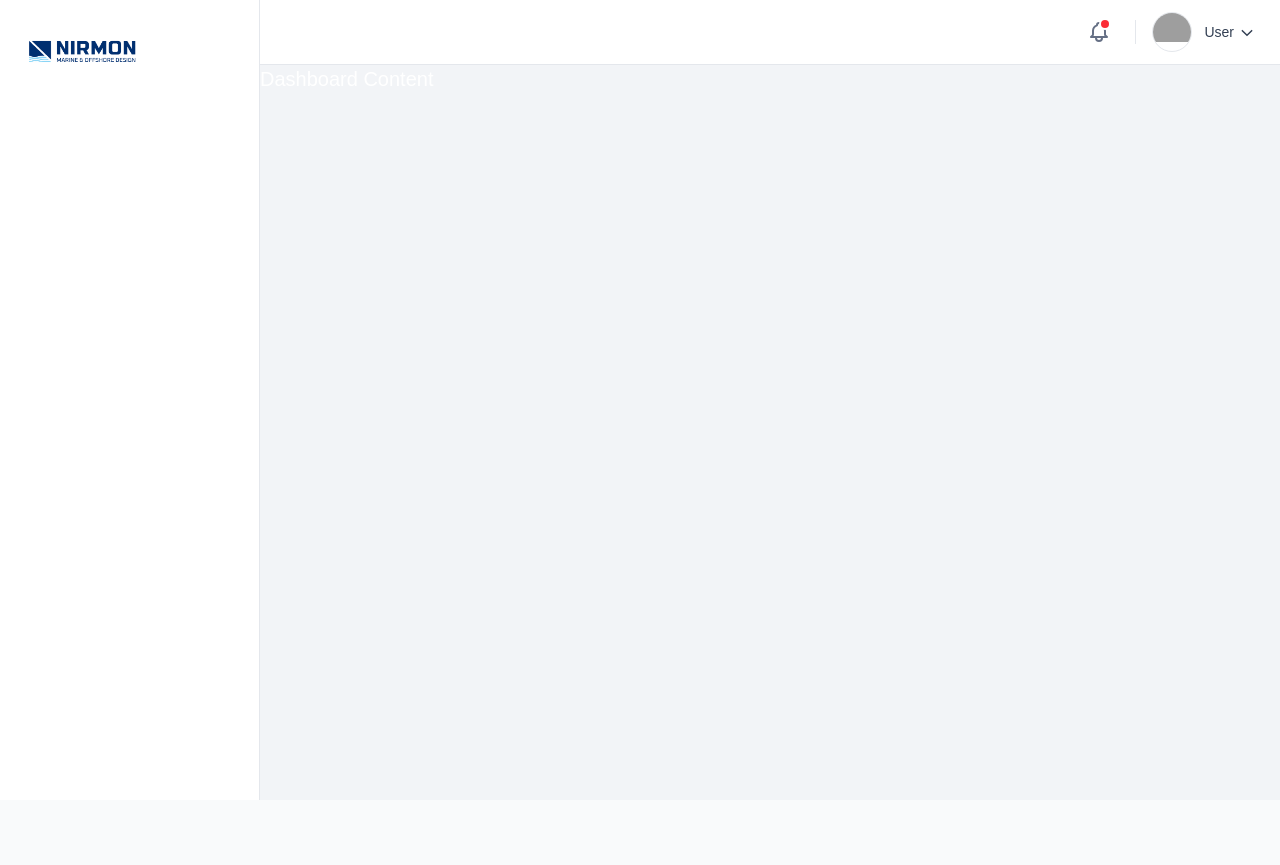
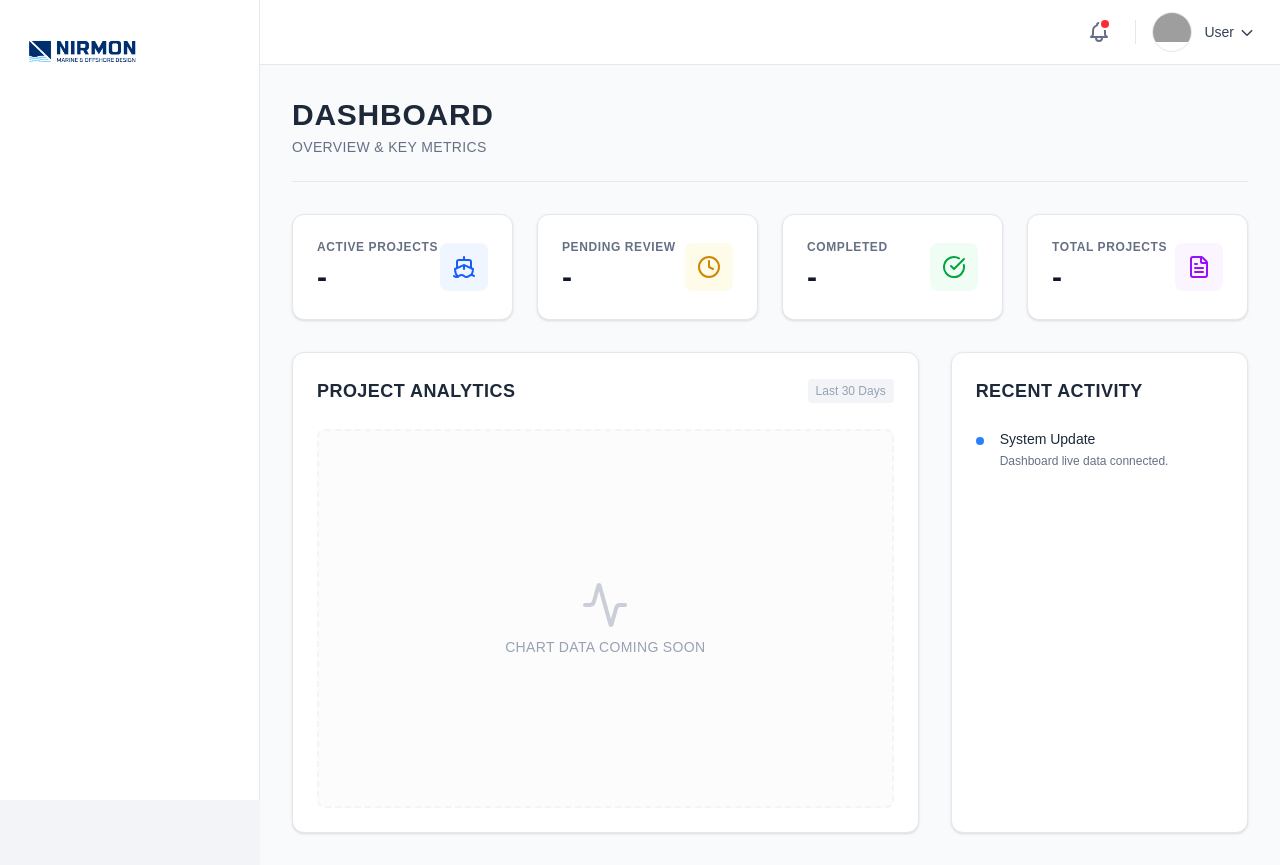
Before and after one commit to RooseSouza/NIRMON-AI, a React (Vite) app in the folder frontend/: page /dashboard in a window 1280 px wide. Before the commit the page ends 800 px from the top, so only its background shows below. Built offline with nearby package versions, Linux system fonts and the light colour scheme; grey boxes are pictures that could not be loaded; a web font is replaced by a local one.

Commit message:
improved dashboard and added filter in project page

```diff
--- a/frontend/src/pages/Dashboard.tsx
+++ b/frontend/src/pages/Dashboard.tsx
@@ -1,5 +1,172 @@
-const Dashboard = () => {
-  return <div className="text-white text-xl">Dashboard Content</div>;
+import React, { useEffect, useState } from "react";
+import { useNavigate } from "react-router-dom"; // Import useNavigate
+import { Ship, Activity, FileText, CheckCircle, Clock } from "lucide-react";
+
+interface Project {
+  project_id: string;
+  project_status: string;
+}
+
+const Dashboard: React.FC = () => {
+  const navigate = useNavigate(); // Hook for navigation
+  const [stats, setStats] = useState({
+    active: 0,
+    pending: 0,
+    completed: 0,
+    total: 0
+  });
+  const [loading, setLoading] = useState(true);
+
+  // Fetch Logic (Same as before)
+  useEffect(() => {
+    const fetchDashboardData = async () => {
+      const token = localStorage.getItem("token");
+      if (!token) return;
+
+      try {
+        const response = await fetch("http://127.0.0.1:5000/api/projects/", {
+          headers: { Authorization: `Bearer ${token}` },
+        });
+
+        if (response.ok) {
+          const data = await response.json();
+          const projects: Project[] = data.projects || [];
+
+          setStats({
+            active: projects.filter(p => p.project_status === "Active").length,
+            pending: projects.filter(p => p.project_status === "Under Review").length,
+            completed: projects.filter(p => p.project_status === "Completed").length,
+            total: projects.length
+          });
+        }
+      } catch (error) {
+        console.error("Error fetching dashboard data:", error);
+      } finally {
+        setLoading(false);
+      }
+    };
+
+    fetchDashboardData();
+  }, []);
+
+  // Navigation Helper
+  const goToProjects = (statusFilter: string) => {
+    navigate(`/projects?status=${statusFilter}`);
+  };
+
+  return (
+    <div className="w-full min-h-screen flex flex-col px-8 py-8 bg-gray-50">
+
+      {/* HEADER */}
+      <div className="mb-8 border-b border-gray-200 pb-6">
+        <div>
+          <h1 className="text-3xl font-bold text-gray-800 uppercase tracking-wide">
+            Dashboard
+          </h1>
+          <p className="text-gray-500 text-sm mt-1 uppercase tracking-wide">
+            Overview & Key Metrics
+          </p>
+        </div>
+      </div>
+
+      {/* STATS CARDS - Now Clickable */}
+      <div className="grid grid-cols-1 md:grid-cols-2 lg:grid-cols-4 gap-6 mb-8">
+
+        {/* Active Projects Card */}
+        <div
+          onClick={() => goToProjects("Active")}
+          className="bg-white p-6 rounded-xl border border-gray-200 shadow-sm flex items-center justify-between hover:shadow-md transition-all hover:border-blue-300 cursor-pointer group"
+        >
+          <div>
+            <p className="text-gray-500 text-xs font-bold uppercase tracking-wider group-hover:text-blue-600 transition-colors">Active Projects</p>
+            <h3 className="text-3xl font-bold text-gray-900 mt-1">
+              {loading ? "-" : stats.active}
+            </h3>
+          </div>
+          <div className="p-3 bg-blue-50 rounded-lg text-blue-600 group-hover:bg-blue-100 transition-colors">
+            <Ship size={24} />
+          </div>
+        </div>
+
+        {/* Pending Review Card */}
+        <div
+          onClick={() => goToProjects("Under Review")}
+          className="bg-white p-6 rounded-xl border border-gray-200 shadow-sm flex items-center justify-between hover:shadow-md transition-all hover:border-yellow-300 cursor-pointer group"
+        >
+          <div>
+            <p className="text-gray-500 text-xs font-bold uppercase tracking-wider group-hover:text-yellow-600 transition-colors">Pending Review</p>
+            <h3 className="text-3xl font-bold text-gray-900 mt-1">
+              {loading ? "-" : stats.pending}
+            </h3>
+          </div>
+          <div className="p-3 bg-yellow-50 rounded-lg text-yellow-600 group-hover:bg-yellow-100 transition-colors">
+            <Clock size={24} />
+          </div>
+        </div>
+
+        {/* Completed Card */}
+        <div
+          onClick={() => goToProjects("Completed")}
+          className="bg-white p-6 rounded-xl border border-gray-200 shadow-sm flex items-center justify-between hover:shadow-md transition-all hover:border-green-300 cursor-pointer group"
+        >
+          <div>
+            <p className="text-gray-500 text-xs font-bold uppercase tracking-wider group-hover:text-green-600 transition-colors">Completed</p>
+            <h3 className="text-3xl font-bold text-gray-900 mt-1">
+              {loading ? "-" : stats.completed}
+            </h3>
+          </div>
+          <div className="p-3 bg-green-50 rounded-lg text-green-600 group-hover:bg-green-100 transition-colors">
+            <CheckCircle size={24} />
+          </div>
+        </div>
+
+        {/* Total Projects Card */}
+        <div
+          onClick={() => goToProjects("All")}
+          className="bg-white p-6 rounded-xl border border-gray-200 shadow-sm flex items-center justify-between hover:shadow-md transition-all hover:border-purple-300 cursor-pointer group"
+        >
+          <div>
+            <p className="text-gray-500 text-xs font-bold uppercase tracking-wider group-hover:text-purple-600 transition-colors">Total Projects</p>
+            <h3 className="text-3xl font-bold text-gray-900 mt-1">
+              {loading ? "-" : stats.total}
+            </h3>
+          </div>
+          <div className="p-3 bg-purple-50 rounded-lg text-purple-600 group-hover:bg-purple-100 transition-colors">
+            <FileText size={24} />
+          </div>
+        </div>
+      </div>
+
+      {/* Rest of Dashboard (Charts etc.) */}
+      <div className="grid grid-cols-1 lg:grid-cols-3 gap-8 flex-1">
+        {/* ... placeholders ... */}
+        <div className="lg:col-span-2 bg-white border border-gray-200 rounded-xl p-6 shadow-sm min-h-[300px] flex flex-col">
+          <div className="flex justify-between items-center mb-6">
+            <h3 className="text-lg font-bold text-gray-800 uppercase tracking-wide">Project Analytics</h3>
+            <span className="text-xs font-medium text-gray-400 bg-gray-100 px-2 py-1 rounded">Last 30 Days</span>
+          </div>
+          <div className="flex-1 border-2 border-dashed border-gray-100 rounded-lg flex flex-col items-center justify-center text-gray-400 bg-gray-50/50">
+            <Activity size={48} className="mb-2 opacity-50" />
+            <p className="text-sm font-medium uppercase tracking-wide">Chart Data Coming Soon</p>
+          </div>
+        </div>
+
+        <div className="bg-white border border-gray-200 rounded-xl p-6 shadow-sm">
+          <h3 className="text-lg font-bold text-gray-800 uppercase tracking-wide mb-6">Recent Activity</h3>
+          <div className="space-y-6">
+            <div className="flex gap-4">
+              <div className="w-2 h-2 mt-2 rounded-full bg-blue-500 flex-shrink-0"></div>
+              <div>
+                <p className="text-sm font-medium text-gray-800">System Update</p>
+                <p className="text-xs text-gray-500 mt-1">Dashboard live data connected.</p>
+              </div>
+            </div>
+          </div>
+        </div>
+      </div>
+
+    </div>
+  );
 };
 
 export default Dashboard;
--- a/frontend/src/pages/Projects.tsx
+++ b/frontend/src/pages/Projects.tsx
@@ -1,24 +1,34 @@
 import React, { useEffect, useState } from "react";
-import { useNavigate } from "react-router-dom";
-import { Plus, Search } from "lucide-react";
+import { useNavigate, useSearchParams } from "react-router-dom";
+import { Plus, Search, Filter } from "lucide-react";
 import ProjectCard from "../components/project/ProjectCard";
 
-// Interface matching your API response
 interface Project {
   project_id: string;
   project_name: string;
   project_code: string;
   project_status: string;
-  created_at: string; // Ensure your API returns this
+  created_at: string;
 }
 
 const Projects: React.FC = () => {
   const navigate = useNavigate();
+  const [searchParams] = useSearchParams(); // Read URL params
+
   const [projects, setProjects] = useState<Project[]>([]);
   const [searchTerm, setSearchTerm] = useState("");
+  const [statusFilter, setStatusFilter] = useState("All"); // Default filter
   const [loading, setLoading] = useState(true);
 
-  // 🔄 Fetch Projects from API
+  // Load Filter from URL on Mount (e.g. ?status=Active)
+  useEffect(() => {
+    const statusParam = searchParams.get("status");
+    if (statusParam) {
+      setStatusFilter(statusParam);
+    }
+  }, [searchParams]);
+
+  // Fetch Projects
   useEffect(() => {
     const fetchProjects = async () => {
       const token = localStorage.getItem("token");
@@ -26,22 +36,16 @@ const Projects: React.FC = () => {
 
       try {
         const response = await fetch("http://127.0.0.1:5000/api/projects/", {
-          headers: {
-            Authorization: `Bearer ${token}`,
-          },
+          headers: { Authorization: `Bearer ${token}` },
         });
 
         if (response.ok) {
           const data = await response.json();
-
-          // SORTING LOGIC: Newest First
+          // Sort Newest First
           const sortedProjects = (data.projects || []).sort((a: Project, b: Project) => {
             return new Date(b.created_at).getTime() - new Date(a.created_at).getTime();
           });
-
           setProjects(sortedProjects);
-        } else {
-          console.error("Failed to fetch projects");
         }
       } catch (error) {
         console.error("Error connecting to server:", error);
@@ -53,16 +57,22 @@ const Projects: React.FC = () => {
     fetchProjects();
   }, []);
 
-  // 🔎 Search filtering logic
-  const filteredProjects = projects.filter((project) =>
-    project.project_name.toLowerCase().includes(searchTerm.toLowerCase()) ||
-    project.project_code.toLowerCase().includes(searchTerm.toLowerCase())
-  );
+  // 🔎 Combined Filter Logic (Search + Status)
+  const filteredProjects = projects.filter((project) => {
+    const matchesSearch =
+      project.project_name.toLowerCase().includes(searchTerm.toLowerCase()) ||
+      project.project_code.toLowerCase().includes(searchTerm.toLowerCase());
+
+    const matchesStatus =
+      statusFilter === "All" || project.project_status === statusFilter;
+
+    return matchesSearch && matchesStatus;
+  });
 
   return (
     <div className="w-full min-h-screen flex flex-col px-8 py-8 bg-gray-50">
 
-      {/* ================= HEADER ================= */}
+      {/* HEADER */}
       <div className="flex justify-between items-end mb-8 border-b border-gray-200 pb-6">
         <div>
           <h1 className="text-3xl font-bold text-gray-800 uppercase tracking-wide">
@@ -74,7 +84,26 @@ const Projects: React.FC = () => {
         </div>
 
         <div className="flex items-center gap-4">
-          {/* Search */}
+
+          {/* Status Filter Dropdown */}
+          <div className="relative group">
+            <Filter size={18} className="absolute left-3 top-1/2 -translate-y-1/2 text-gray-500 pointer-events-none" />
+            <select
+              value={statusFilter}
+              onChange={(e) => setStatusFilter(e.target.value)}
+              className="pl-10 pr-4 py-2.5 rounded-lg border border-gray-300 bg-white text-gray-700 text-sm focus:outline-none focus:ring-2 focus:ring-blue-500 transition-all appearance-none cursor-pointer hover:bg-gray-50"
+            >
+              <option value="All">All</option>
+              <option value="Draft">Draft</option>
+              <option value="Active">Active</option>
+              <option value="Under Review">Under Review</option>
+              <option value="Approved">Approved</option>
+              <option value="Completed">Completed</option>
+              <option value="Cancelled">Cancelled</option>
+            </select>
+          </div>
+
+          {/* Search Bar */}
           <div className="relative">
             <Search size={18} className="absolute left-4 top-1/2 -translate-y-1/2 text-gray-400" />
             <input
@@ -86,6 +115,7 @@ const Projects: React.FC = () => {
             />
           </div>
 
+          {/* New Project Button */}
           <button
             onClick={() => navigate("/projects/new")}
             className="inline-flex items-center gap-2 px-5 py-2.5 rounded-lg bg-gradient-to-r from-[#465FFF] to-[#5A6BFF] text-white text-sm font-semibold shadow-md hover:from-[#3548F5] hover:to-[#4B5CFF] hover:shadow-lg transition-all duration-300"
@@ -96,7 +126,7 @@ const Projects: React.FC = () => {
         </div>
       </div>
 
-      {/* ================= PROJECT GRID ================= */}
+      {/* CONTENT */}
       <div className="flex-1">
         {loading ? (
           <div className="flex justify-center items-center h-64">
@@ -105,6 +135,14 @@ const Projects: React.FC = () => {
         ) : filteredProjects.length === 0 ? (
           <div className="w-full h-72 border-2 border-dashed border-gray-300 rounded-xl flex flex-col items-center justify-center text-gray-500 bg-white">
             <p className="text-lg font-medium uppercase">No Projects Found</p>
+            {statusFilter !== "All" && (
+              <button
+                onClick={() => setStatusFilter("All")}
+                className="mt-4 text-blue-600 hover:underline text-sm font-medium"
+              >
+                Clear Filter
+              </button>
+            )}
           </div>
         ) : (
           <div className="grid grid-cols-1 md:grid-cols-2 lg:grid-cols-3 gap-6">
```
